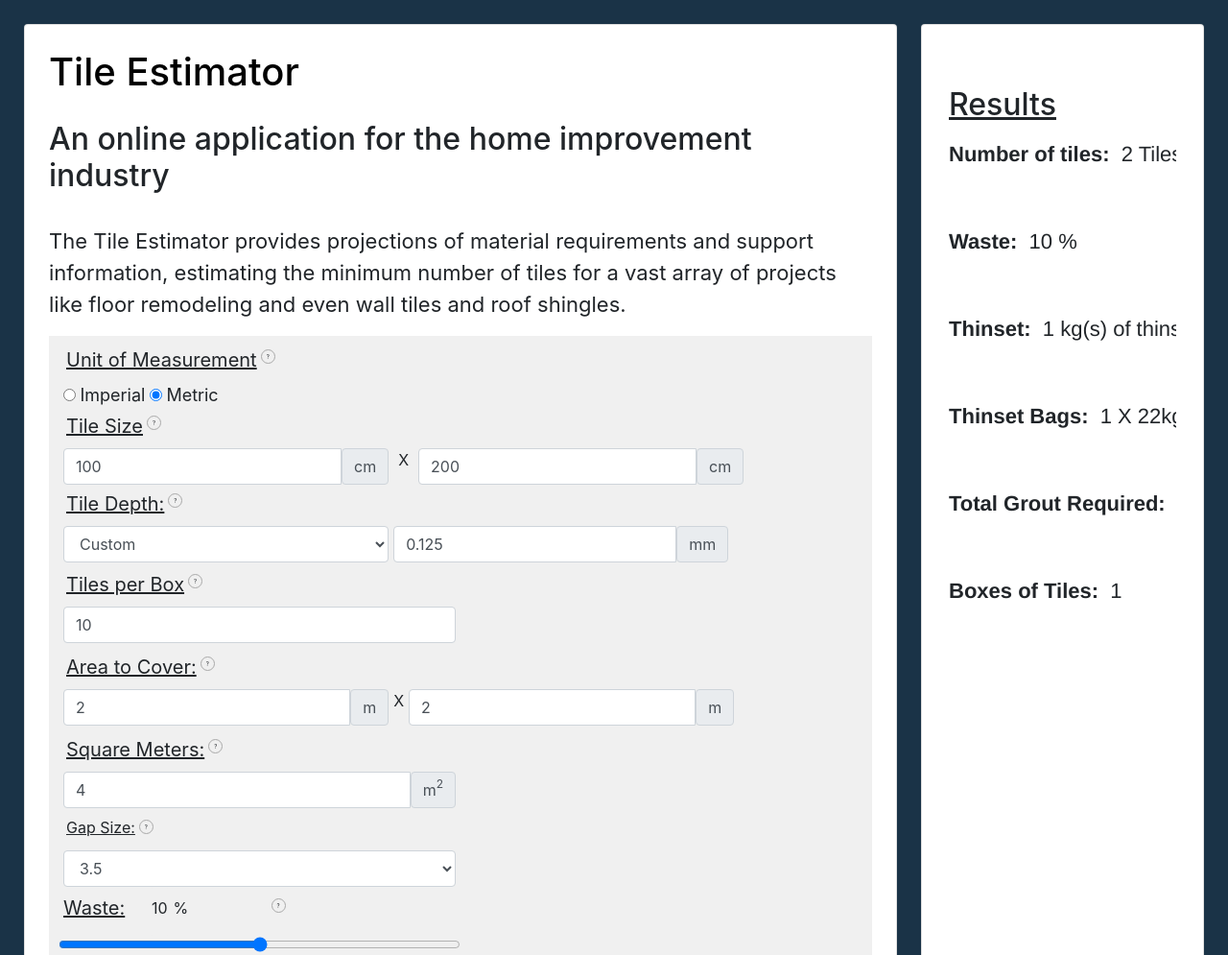
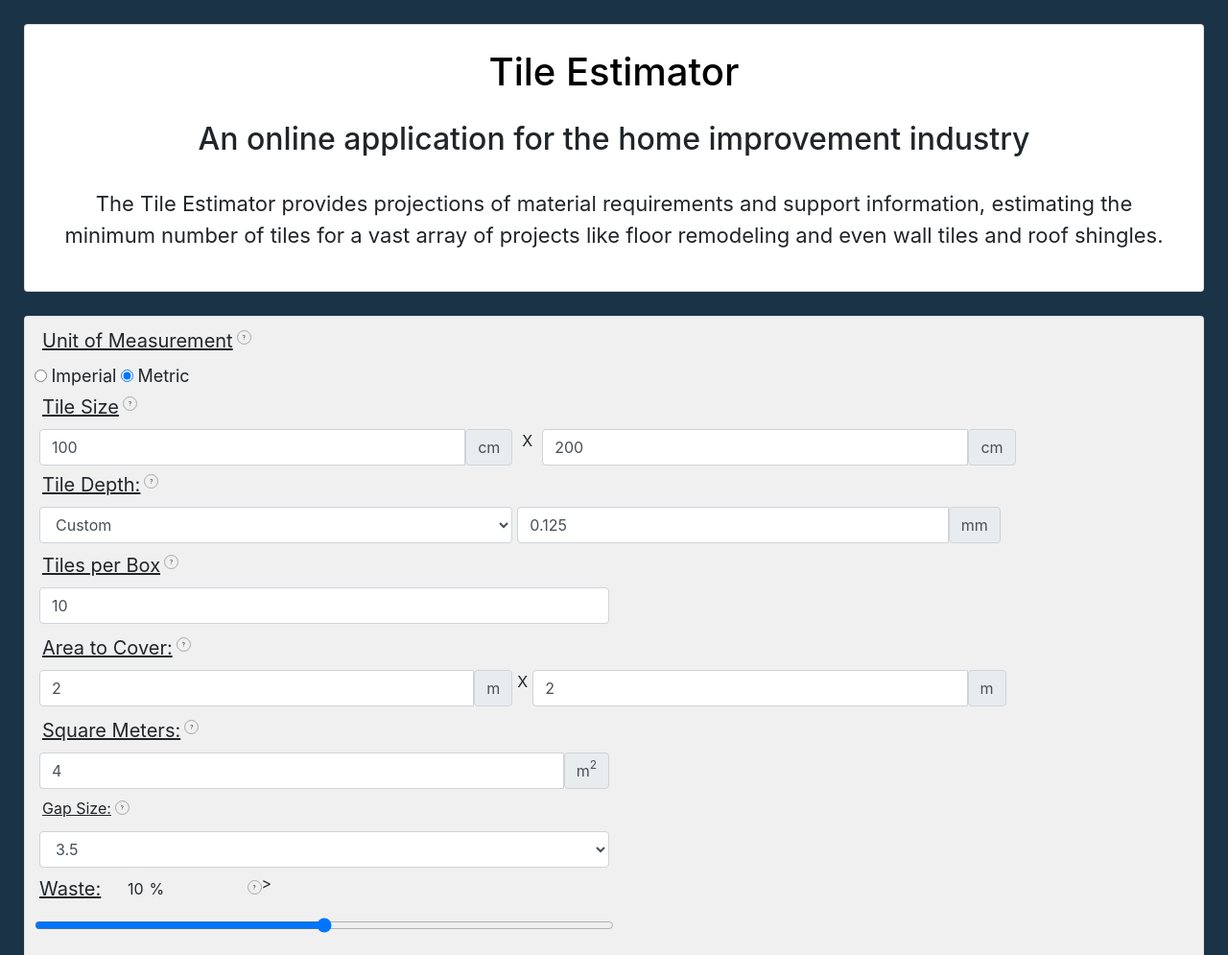
Before and after one commit to christopheselvais/Tile_Estimator_Tool, a plain HTML site: page index.html in a window 1280 px wide. Shown: the top 995 px of the page at 96% size. Drawn offline with nearby package versions, Linux system fonts and the light colour scheme.

Commit message:
Update index.html

```diff
--- a/index.html
+++ b/index.html
@@ -509,17 +509,24 @@
 
 <body>
   <div class='flex-row d-inline-flex'>
-<div class="col-md-9" style="padding:25px">
+<div class="col-md-12" style="padding:25px">
     <div class="card mx-auto">
       <div class="card-title">
-        <h1 style="margin:25px 25px -50px 25px">Tile Estimator</h1></div>
+        <h1 style="margin:25px 25px -50px 25px; text-align: center;">Tile Estimator</h1></div>
       <div class="card-body" mx-auto></div>
       <form style="padding:25px">
-          <h2>An online application for the home improvement industry</h2>
+          <h2 style='text-align: center;'>An online application for the home improvement industry</h2>
             <br />
-              <p style='font-size: 22px'> The Tile Estimator provides projections of material requirements
+              <p style='font-size: 22px; text-align: center;'> The Tile Estimator provides projections of material requirements
                 and support information, estimating the minimum number of tiles for
                 a vast array of projects like floor remodeling and even wall tiles and roof shingles.</p>
+              </div>
+            </div>
+          </div>
+          <div class='flex-row d-inline-flex'>
+          <div class='col-md-12' style="padding:0px 25px 0px 25px">
+        <div class='card'>
+      <form style="padding:25px">
           <div style="background-Color: #f0f0f0; padding: 10px 10px 10px 10px">
         <div class="form-row ml-2 y-auto">
           <label style="text-decoration: underline;font-size:20px" for="UOM">Unit of Measurement</label>
@@ -530,7 +537,7 @@
           </button>
         </div>
         <div class="form-row mx-auto my-auto">
-          <div class="form-group col">
+          <div class="form-group">
             <div class="regular-field" tabindex="0" onchange="uomCheck()">
               <input type="radio" id="radio-Imp" name="notaswitch-one" value="Imp"
                 checked />
@@ -679,7 +686,6 @@
               <span class="input-group-text" id="uomsqftWHangar">ft</span>
             </div>
           </div>
-
         </div>
         <div class="form-row ml-2 pt-2 y-auto">
           <label style="text-decoration: underline;font-size:20px;" for="SquareFootage"
@@ -757,7 +763,7 @@
               data-placement="top"
               title="Waste percentages can account for sections of the Area to Cover that will be removed from the equation, such as the area for perimeter baseboards or structural support beams where tile cannot not be installed. Waste gives you control over your ability to manage the dimensions according to your project."
               class="btn btn-gray btn-circle btn-sm ml-1 mt-1">?
-            </button>
+            </button>>
           </div>
         </div>
         <div class="form-row my-0 mx-0 py-0 px-0">
@@ -777,13 +783,13 @@
             </div>
           </div>
         </div>
-        </div>
     </div>
   </form>
+</div>
   </div>
-</div>
-  <div class="d-flex col-md-3" style='padding:25px'>
-    <div class="card p-2" style='margin:0px 0px 0px -25px'>
+  <div class='flex-row d-flex' style='padding: 25px 0px 0px 10px;margin:0px -15px 0px 0px;'>
+    <div class='col-md-12'>
+    <div class="card" style='margin:0px 0px 0px -25px'>
       <div class="card-title"></div>
       <div class="card-body" id="resultCard" style="display:none">
         <br>
@@ -808,12 +814,13 @@
             aria-hidden="true"></span> Print
           </button>
         </div>
-
       </div>
     </div>
   </div>
 </div>
-<div class="flex-row" style="padding:25px">
+
+
+<div class="flex-row" style="padding:25px 0px 0px 0px">
       <div class="card" style="padding:25px" mx-auto>
   <h6 class='ml-3' style='font-size:25px'>What is the Area to Cover?</h6>
   <br />
```
